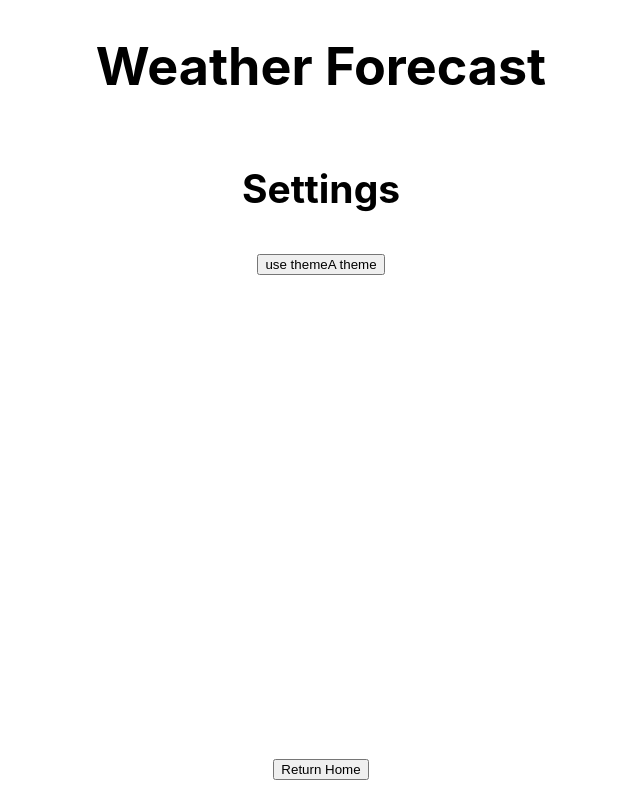
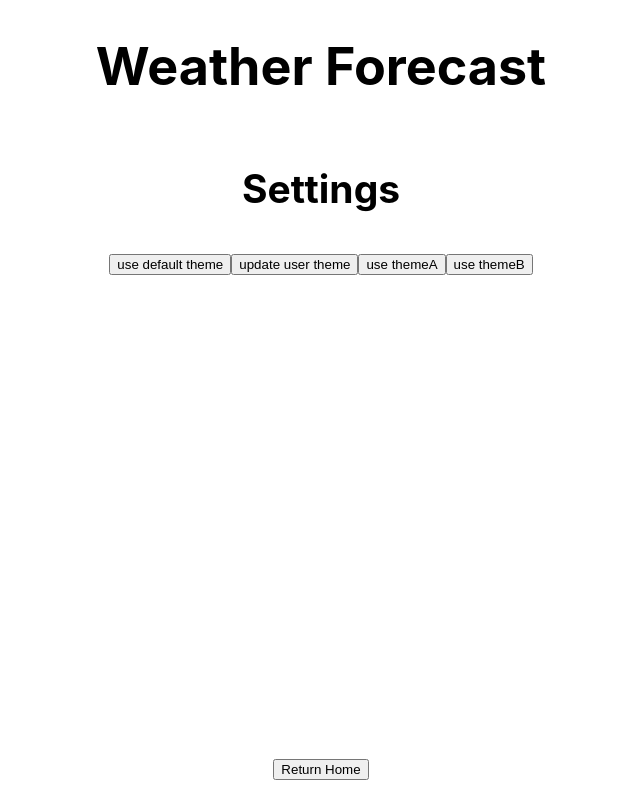
Before and after one commit to irackson/weather-forecast, a React (Create React App) app: page /settings in a window 1280 px wide. Shown: the whole page, without its empty margins (319-959 px from the left). Built offline with nearby package versions, Linux system fonts and the light colour scheme.

Commit message:
it works. themes work.

```diff
--- a/src/components/weather/WeatherData.js
+++ b/src/components/weather/WeatherData.js
@@ -33,11 +33,12 @@ function WeatherData({ conditions, time, temp }) {
     for (let i = 0; i < styledCommands.length; i++) {
         try {
             // eslint-disable-next-line no-eval
+            console.log(styledCommands[i]);
             eval(styledCommands[i]);
         } catch (error) {
             console.log(
                 '🚀 ~ file: WeatherIcon.js ~ line 39 ~ WeatherIcon ~ error',
-                error
+                error.message
             );
         }
     }
--- a/src/components/weather/WeatherIcon.js
+++ b/src/components/weather/WeatherIcon.js
@@ -25,7 +25,6 @@ const MySection_props = {};
 
 function WeatherIcon(props) {
     const { styles, themes } = useContext(StyleContext);
-
     const styledCommands = getStyledCommands(
         styles,
         themes.currentTheme,
@@ -35,11 +34,12 @@ function WeatherIcon(props) {
     for (let i = 0; i < styledCommands.length; i++) {
         try {
             // eslint-disable-next-line no-eval
+            console.log(styledCommands[i]);
             eval(styledCommands[i]);
         } catch (error) {
             console.log(
                 '🚀 ~ file: WeatherIcon.js ~ line 39 ~ WeatherIcon ~ error',
-                error
+                error.message
             );
         }
     }
--- a/src/pages/Settings.js
+++ b/src/pages/Settings.js
@@ -13,10 +13,34 @@ function Settings(props) {
                 <button
                     type="button"
                     onClick={() => {
+                        updateThemeSelection('default');
+                    }}
+                >
+                    use default theme
+                </button>
+                <button
+                    type="button"
+                    onClick={() => {
+                        updateThemeSelection('userPreference');
+                    }}
+                >
+                    update user theme
+                </button>
+                <button
+                    type="button"
+                    onClick={() => {
+                        updateThemeSelection('themeA');
+                    }}
+                >
+                    use themeA
+                </button>
+                <button
+                    type="button"
+                    onClick={() => {
                         updateThemeSelection('themeB');
                     }}
                 >
-                    use themeA theme
+                    use themeB
                 </button>
             </div>
             <footer>
--- a/src/utils/theme-helper.js
+++ b/src/utils/theme-helper.js
@@ -121,8 +121,8 @@ const getStyledCommands = (
                         (m) => m === mode
                     )
                 ] || customizableComponents[i][e].default;
-            const codeExpression = `Object.defineProperty(${styledComponentNames[i]}_props, '${e}', {value : '${val}'})`;
-
+            const codeExpression = `Object.defineProperty(${styledComponentNames[i]}_props, '${e}', {value : '${val}', configurable: true, writable: true})`;
+            // Object.defineProperty({}, 'asdf', {configurable: true, writable: true})
             styledCommands.push(codeExpression);
         });
     }
```
